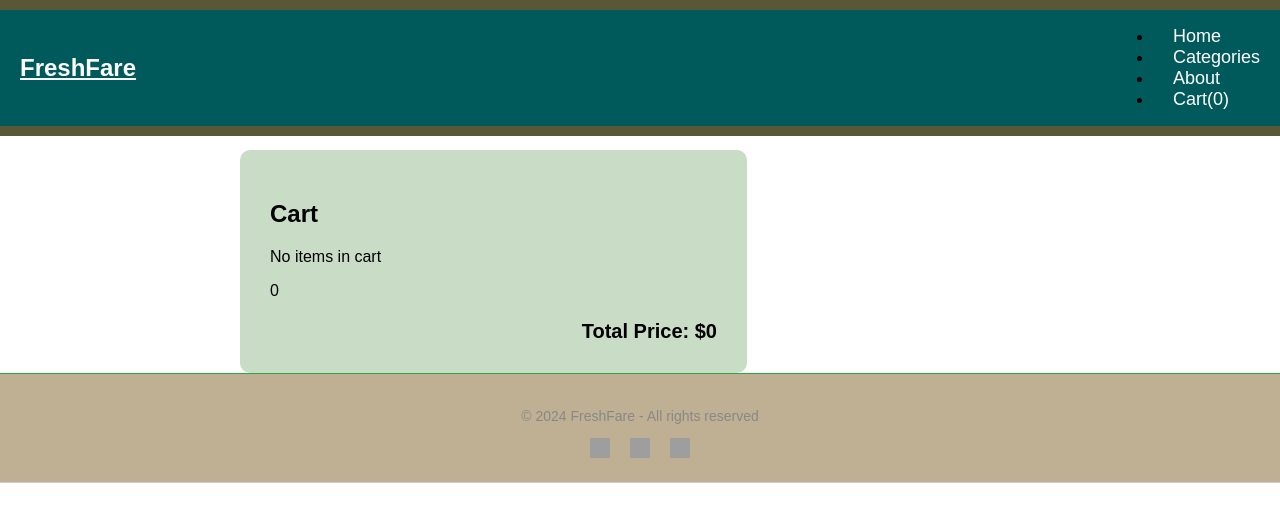
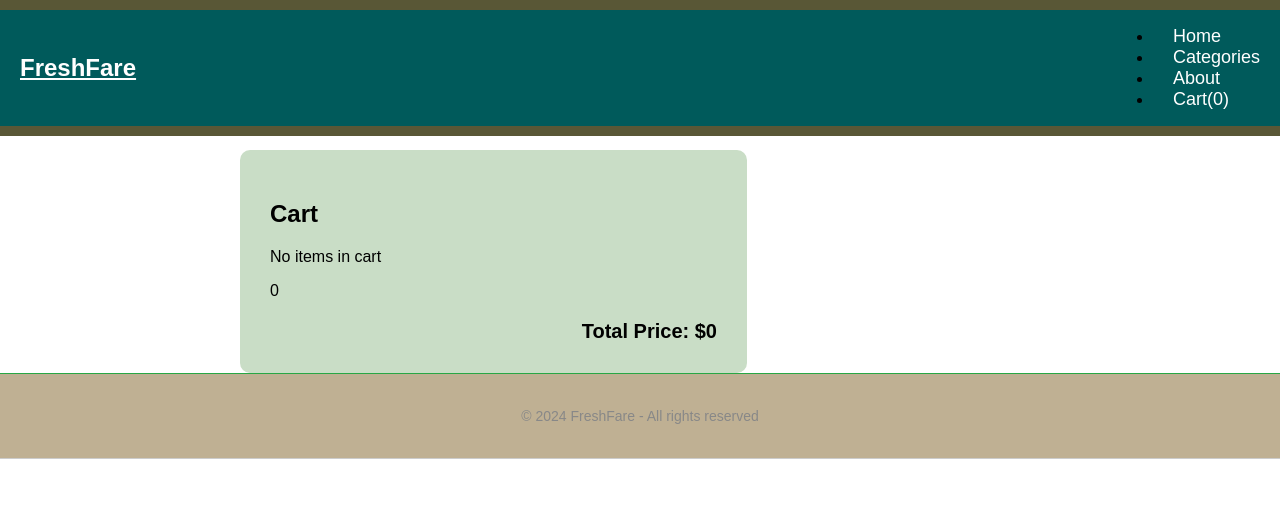
Before and after one commit to Irfan470/FreshFare, a Next.js app: page /cart in a window 1280 px wide. Shown: the top 522 px of the page. Built offline with nearby package versions, Linux system fonts and the light colour scheme; grey boxes are pictures that could not be loaded.

Commit message:
Update Footer.js

```diff
--- a/components/Footer.js
+++ b/components/Footer.js
@@ -52,13 +52,13 @@ const Footer = () => {
       <FooterText>&copy; 2024 FreshFare - All rights reserved</FooterText>
       <SocialMediaContainer>
         <SocialMediaLink href="https://www.facebook.com">
-          <FacebookLogo src="/path/to/facebook-logo.png" alt="Facebook" />
+
         </SocialMediaLink>
         <SocialMediaLink href="mailto:example@example.com">
-          <EmailLogo src="/path/to/email-logo.png" alt="Email" />
+
         </SocialMediaLink>
         <SocialMediaLink href="https://www.instagram.com">
-          <InstagramLogo src="/path/to/instagram-logo.png" alt="Instagram" />
+
         </SocialMediaLink>
       </SocialMediaContainer>
     </FooterContainer>
```
